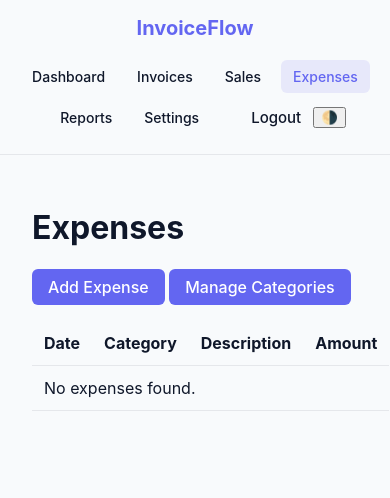
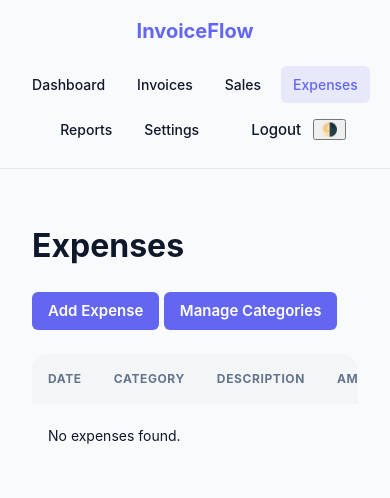
Before and after one commit to goldenjeffempire/invoiceflow, a Django app: page /expenses/ in a window 390 px wide. Shown: the top 498 px of the page. Run offline with Django 5.2, Linux system fonts and the light colour scheme; a user stored in the database is signed in; data that the repository does not hold is empty.

Commit message:
Improve visual styling and responsiveness across the application interface
Update CSS styles to enhance the appearance and layout of various components, including buttons, tables, and cards, with improved responsiveness and modern design elements.

Replit-Commit-Author: Agent
Replit-Commit-Session-Id: 701f7656-2c4f-4b40-91dc-59ddaaf9fc9c
Replit-Commit-Checkpoint-Type: intermediate_checkpoint
Replit-Commit-Event-Id: 5b03dd39-e7c0-4001-a844-c751d12afcfb
Replit-Commit-Screenshot-Url: https://storage.googleapis.com/screenshot-production-us-central1/83941774-681b-4346-9b61-99dfb27445d3/701f7656-2c4f-4b40-91dc-59ddaaf9fc9c/0yllFYd
Replit-Helium-Checkpoint-Created: true

```diff
--- a/static/css/main.css
+++ b/static/css/main.css
@@ -1,6 +1,10 @@
-body { font-family: 'Inter', sans-serif; margin:0; padding:0; background-color: var(--bg-color); color: var(--text-color); }
-.dashboard-container { padding: 2rem; max-width: 1200px; margin: 0 auto; }
-.cta-btn { display: inline-block; padding: 0.5rem 1rem; border-radius: 0.375rem; font-weight: 500; text-decoration: none; cursor: pointer; border: none; }
-.table { width: 100%; border-collapse: collapse; margin-top: 1rem; }
-.table th, .table td { text-align: left; padding: 0.75rem; border-bottom: 1px solid #e5e7eb; }
-[data-theme="dark"] .table td { border-color: #374151; }
+body { font-family: 'Inter', system-ui, -apple-system, sans-serif; margin:0; padding:0; background-color: var(--bg-color); color: var(--text-color); line-height: 1.5; -webkit-font-smoothing: antialiased; }
+.dashboard-container { padding: 2rem; max-width: 1400px; margin: 0 auto; width: 100%; box-sizing: border-box; }
+.cta-btn, .btn { display: inline-flex; align-items: center; justify-content: center; padding: 0.625rem 1.25rem; border-radius: 0.75rem; font-weight: 600; text-decoration: none; cursor: pointer; border: none; transition: var(--transition-standard, all 0.2s ease); font-size: 0.9375rem; gap: 0.5rem; }
+.table-responsive { width: 100%; overflow-x: auto; -webkit-overflow-scrolling: touch; margin-top: 1.5rem; border-radius: 1rem; }
+.table { width: 100%; border-collapse: separate; border-spacing: 0; }
+.table th { text-align: left; padding: 1rem; background: rgba(0,0,0,0.02); font-size: 0.75rem; text-transform: uppercase; letter-spacing: 0.05em; color: #64748b; border-bottom: 1px solid var(--glass-border, #e2e8f0); }
+.table td { text-align: left; padding: 1.25rem 1rem; border-bottom: 1px solid var(--glass-border, #e2e8f0); font-size: 0.875rem; vertical-align: middle; }
+[data-theme="dark"] .table th { background: rgba(255,255,255,0.02); color: #94a3b8; }
+[data-theme="dark"] .table td, [data-theme="dark"] .table th { border-color: rgba(255,255,255,0.1); }
+.card { background: var(--glass-bg, #ffffff); border: 1px solid var(--glass-border, #e2e8f0); border-radius: 1.25rem; padding: 1.5rem; box-shadow: var(--card-shadow, 0 1px 3px 0 rgba(0, 0, 0, 0.1)); }
```
